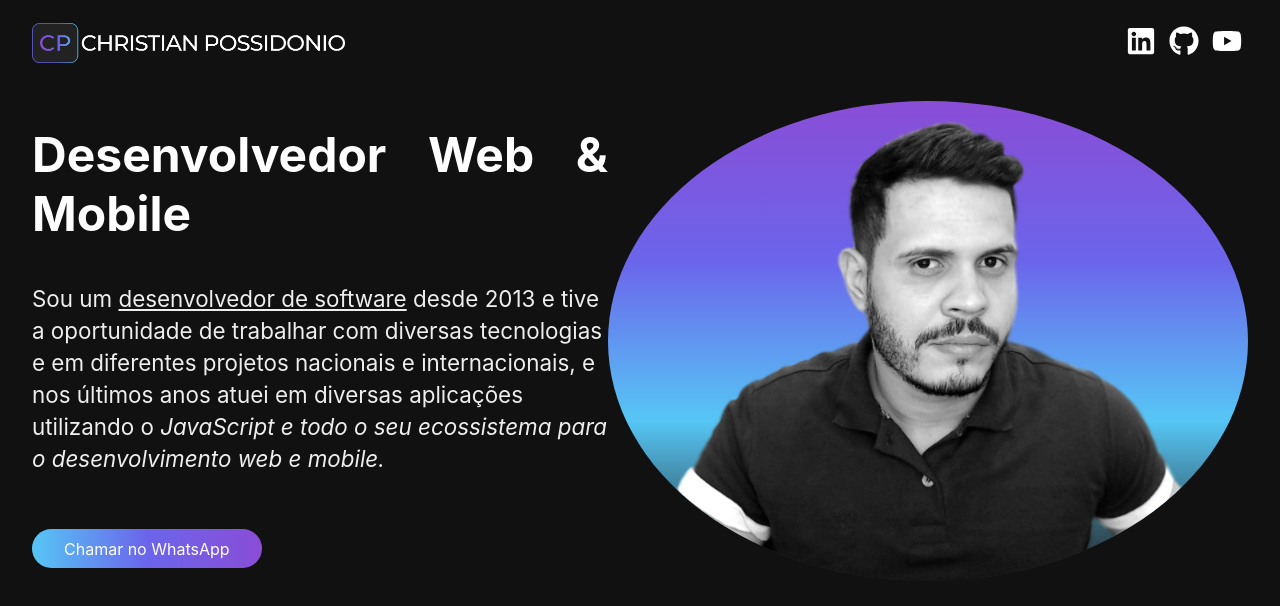
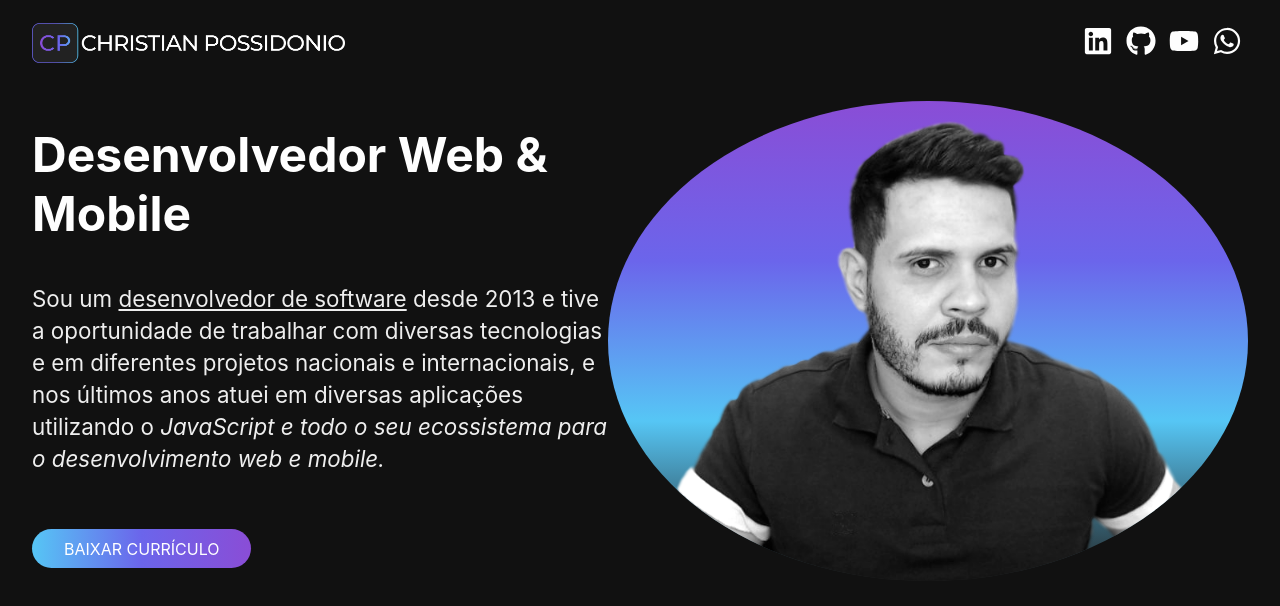
Before and after one commit to christian-de-ornellas/myself, a Next.js app: page / in a window 1280 px wide. Shown: the top 606 px of the page. Built offline with nearby package versions, Linux system fonts and the light colour scheme.

Commit message:
download cv

```diff
--- a/src/components/profile/index.tsx
+++ b/src/components/profile/index.tsx
@@ -22,11 +22,11 @@ export const Profile: NextPage = (): JSX.Element => {
           <div className={styles.callToAction}>
             <a
               target="_blank"
-              href="https://api.whatsapp.com/send?phone=5521980044029&text=Eu tenho uma oportunidade para você!."
+              href="https://docs.google.com/document/d/1LiYYuBPO4oa9H6McYJOMIxhVm7b6oSYJNbv_GorwWmM/edit?usp=sharing"
               rel="noreferrer"
               className={styles.link}
             >
-              Chamar no WhatsApp
+              BAIXAR CURRÍCULO
             </a>
           </div>
         </div>
--- a/src/components/profile/profile.module.css
+++ b/src/components/profile/profile.module.css
@@ -22,7 +22,6 @@
   color: #fefefe;
   font-size: 3rem;
   font-weight: 700;
-  text-align: justify;
 }
 
 .heading > h3 {
--- a/src/components/socialMedia/index.tsx
+++ b/src/components/socialMedia/index.tsx
@@ -1,23 +1,45 @@
 import { NextPage } from 'next'
 import { FaLinkedin, FaGithub, FaYoutube } from 'react-icons/fa'
+import { IoLogoWhatsapp } from 'react-icons/io5'
 import styles from './socialMedia.module.css'
 
 export const SocialMedia: NextPage = (): JSX.Element => {
   return (
     <div className={styles.container}>
       <div className={styles.item}>
-        <a href="https://www.linkedin.com/in/christian-possidonio/">
+        <a
+          target="_blank"
+          href="https://www.linkedin.com/in/christian-possidonio/"
+          rel="noreferrer"
+        >
           <FaLinkedin size={30} />
         </a>
       </div>
       <div className={styles.item}>
-        <a href="https://github.com/christian-de-ornellas">
+        <a
+          target="_blank"
+          href="https://github.com/christian-de-ornellas"
+          rel="noreferrer"
+        >
           <FaGithub size={30} />
         </a>
       </div>
       <div className={styles.item}>
-        <a href="https://www.youtube.com/channel/UCdR1A2CRQ8AiBTbbeVjSimw">
+        <a
+          target="_blank"
+          href="https://www.youtube.com/channel/UCdR1A2CRQ8AiBTbbeVjSimw"
+          rel="noreferrer"
+        >
           <FaYoutube size={30} />
+        </a>
+      </div>
+      <div className={styles.item}>
+        <a
+          target="_blank"
+          href="https://api.whatsapp.com/send?phone=5521980044029&text=Eu tenho uma oportunidade para você!."
+          rel="noreferrer"
+        >
+          <IoLogoWhatsapp size={30} />
         </a>
       </div>
     </div>
```
